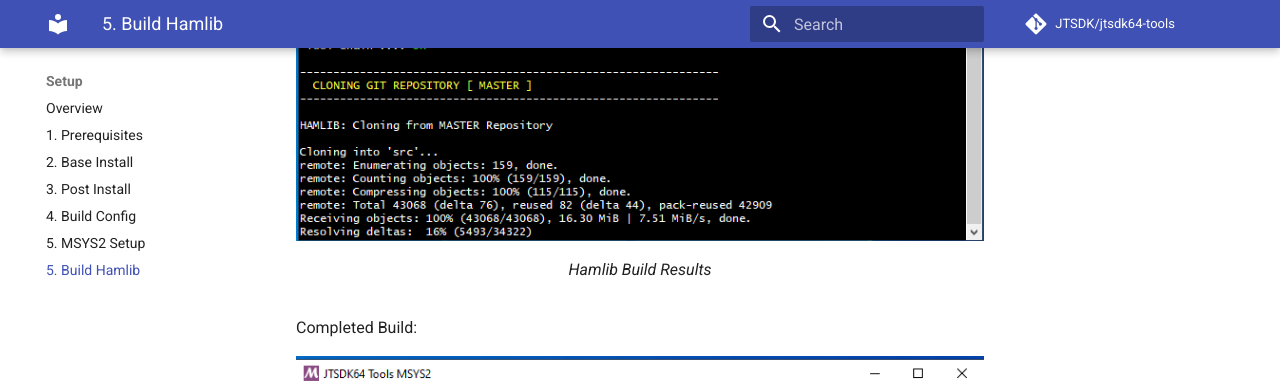
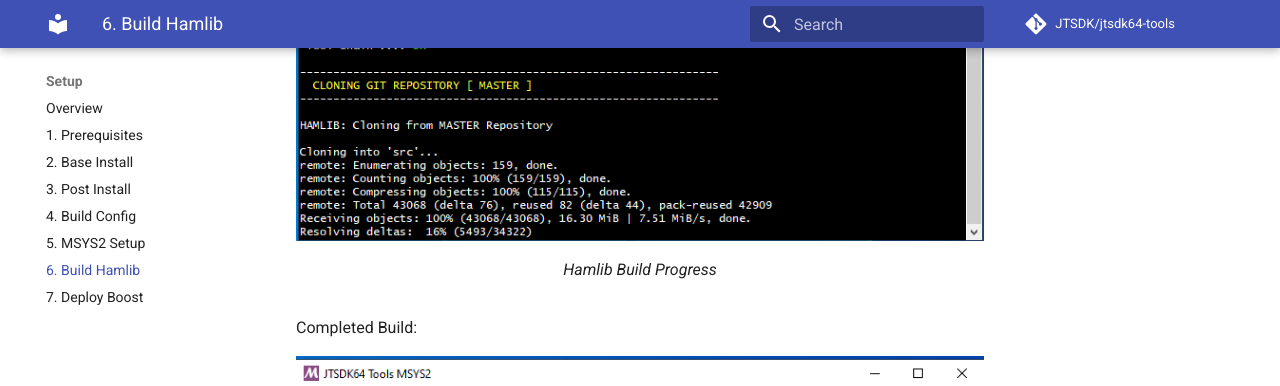
Before and after one commit to JTSDK/jtsdk64-tools, an MkDocs documentation site: the page built from docs/setup/buildhamlib.md, in a window 1280 px wide and 900 px high, scrolled down 1314 px. Shown: the top 386 px of the window. Built offline with MkDocs 1.6.1 and Material for MkDocs 9.7.7, drawn with Linux system fonts in a browser that asks for light colours; comment, search, counter and statistics services are not loaded.

Commit message:
Add Deploy-Boost comments

```diff
--- a/docs/setup/buildhamlib.md
+++ b/docs/setup/buildhamlib.md
@@ -20,7 +20,7 @@
 
 <figure>
   <img src="../images/5-Build-Hamlib-2.PNG" width=auto />
-  <figcaption>Hamlib Build Results</figcaption>
+  <figcaption>Hamlib Build Progress</figcaption>
 </figure>
 
 Completed Build:
--- a/mkdocs.yml
+++ b/mkdocs.yml
@@ -37,7 +37,8 @@
     - 3. Post Install: 'setup/postinstall.md'
     - 4. Build Config: 'setup/buildconfig.md'
     - 5. MSYS2 Setup: 'setup/msys2setup.md'
-    - 5. Build Hamlib: 'setup/buildhamlib.md'
+    - 6. Build Hamlib: 'setup/buildhamlib.md'
+    - 7. Deploy Boost: 'setup/deployboost.md'
   - Tools:
     - Overview: 'tools/overview.md'
   - MSYS2:
```
Also changed, not shown: docs/setup/deployboost.md (added, +67 -0 lines), docs/setup/images/5-Deploy-Boost-1.PNG (added), docs/setup/images/5-Deploy-Boost-2.PNG (added), docs/setup/images/5-Deploy-Boost-3.PNG (added), docs/setup/images/5-Deploy-Boost-4.PNG (added), docs/setup/images/5-Deploy-Boost-5.PNG (added), docs/setup/images/5-Deploy-Boost-6.PNG (added), docs/setup/images/5-Deploy-Boost-7.PNG (added).
